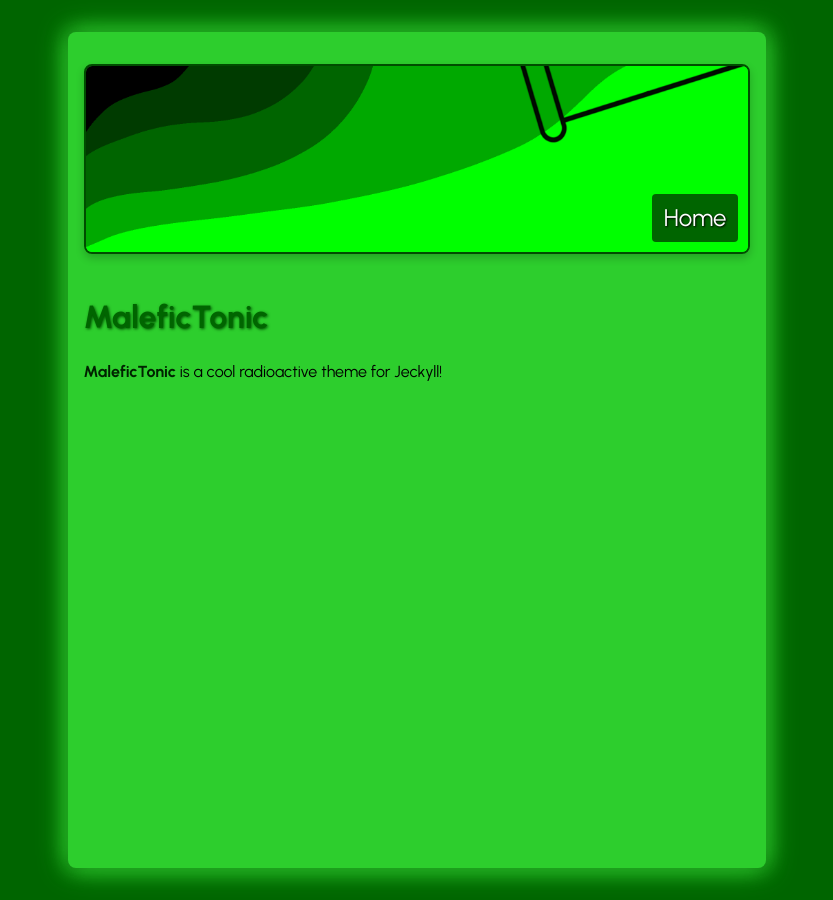
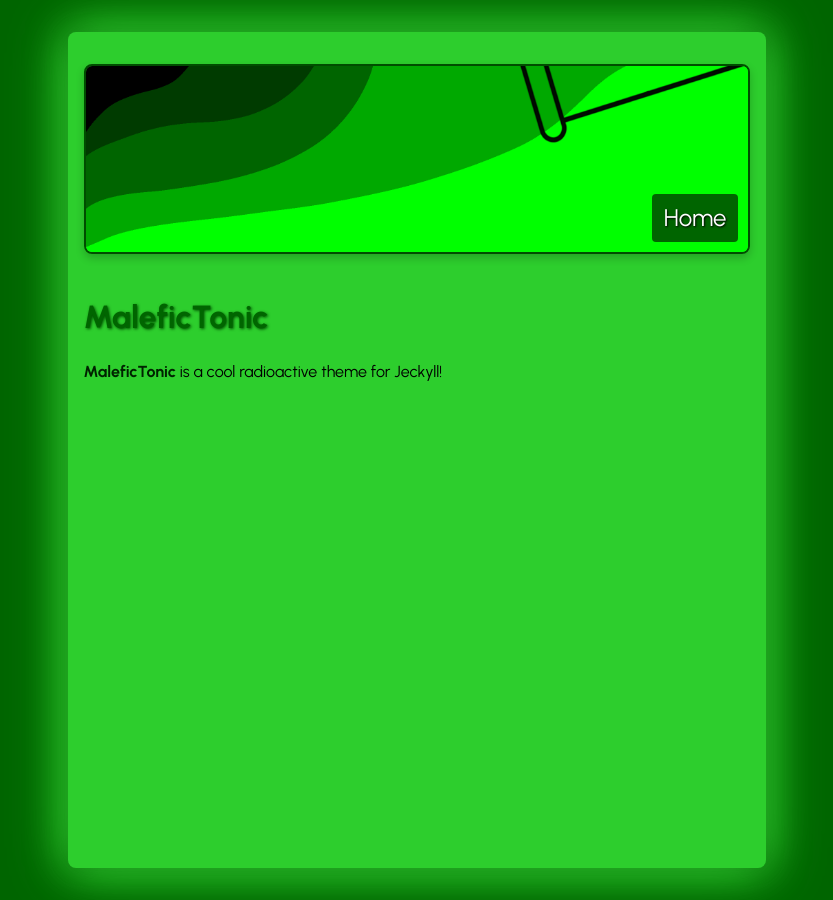
Before and after one commit to OmyDaGreat/MaleficTonic, a Jekyll site: the page built from index.md, in a window 1280 px wide. Shown: the whole page, without its empty margins (223-1056 px from the left). Built offline with Jekyll 4.4.1, drawn with Linux system fonts in a browser that asks for light colours.

Commit message:
style(sass): add glow effect to body box

```diff
--- a/_sass/base.scss
+++ b/_sass/base.scss
@@ -20,6 +20,18 @@ html {
   background-color: $less-dark-green;
 }
 
+@keyframes glow {
+  0% {
+    box-shadow: 0 0 10px $subtle-shadow, 0 0 20px $neon-green, 0 0 30px $neon-green;
+  }
+  50% {
+    box-shadow: 0 0 20px $subtle-shadow, 0 0 40px $neon-green, 0 0 60px $neon-green;
+  }
+  100% {
+    box-shadow: 0 0 10px $subtle-shadow, 0 0 20px $neon-green, 0 0 30px $neon-green;
+  }
+}
+
 body {
   background-color: $neon-green;
   font-family: Urbanist, sans-serif;
@@ -30,6 +42,7 @@ body {
   padding: 1em;
   box-shadow: 0 0 10px $subtle-shadow, 0 0 20px $neon-green, 0 0 30px $neon-green;
   border-radius: 8px;
+  animation: glow 3s infinite;
 }
 
 strong, b {
```
